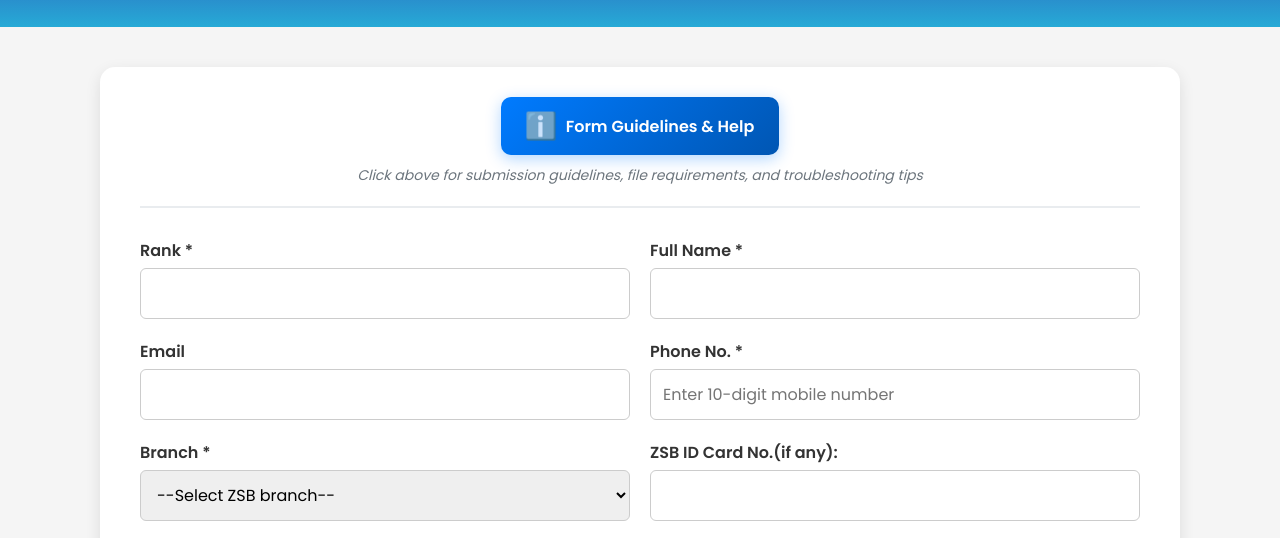
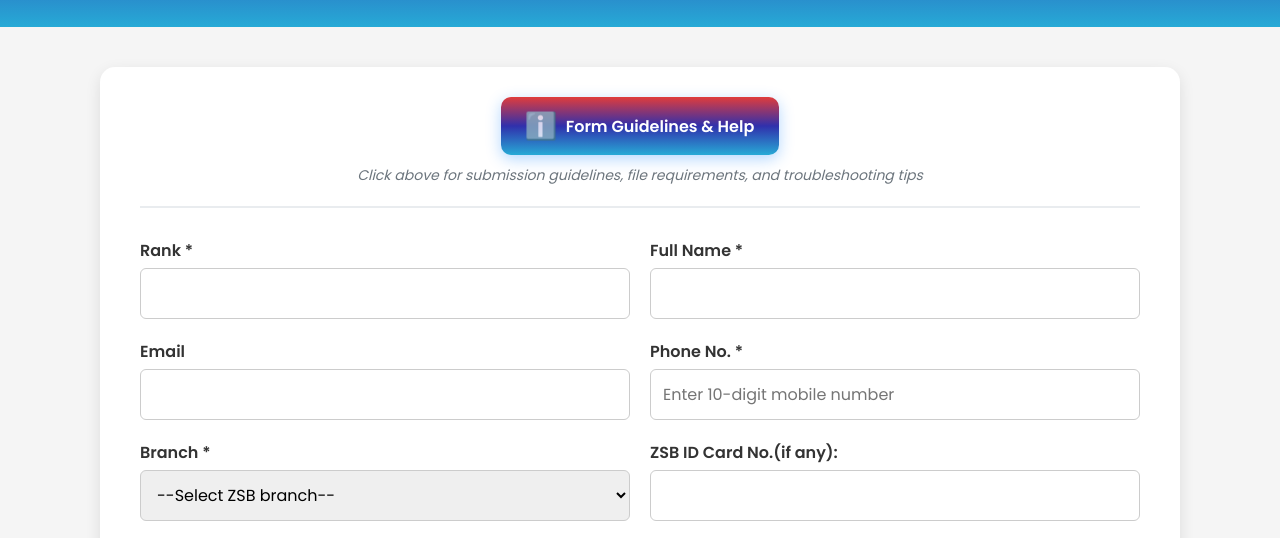
Before and after one commit to paulmark-05/WB_Sainik_Board_Feedback_Form, a website: page public/index.html in a window 1280 px wide. Shown: the part 228-766 px from the top of the page. Drawn offline with Linux system fonts and the light colour scheme.

Commit message:
Update style.css

```diff
--- a/public/style.css
+++ b/public/style.css
@@ -51,7 +51,7 @@ body {
 }
 
 .guidelines-btn {
-    background: linear-gradient(135deg, #007bff, #0056b3);
+     background: linear-gradient(to bottom, rgb(224, 60, 60), rgb(48, 48, 172), rgb(39, 170, 214));
     color: white;
     border: none;
     padding: 15px 25px;
```
